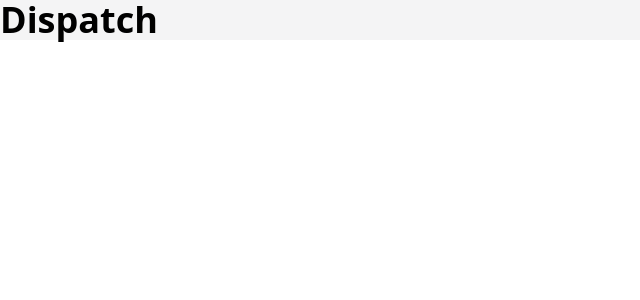
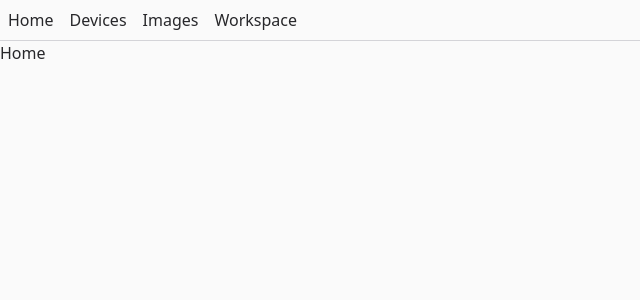
Before and after one commit to DispatchOTA/dispatch, a React (Vite) app in the folder apps/frontend/: page / in a window 1280 px wide. Shown: the top 300 px of the page, without its empty margins (0-640 px from the left). Built offline with nearby package versions, Linux system fonts and the light colour scheme.

Commit message:
Frontend skeleton (#54)
* Adding pages

* Adding workspace page

* Adding basic layout

---------

Co-authored-by: AndrewMurtagh <22800080+AndrewMurtagh@users.noreply.github.com>

```diff
--- a/apps/frontend/package.json
+++ b/apps/frontend/package.json
@@ -13,6 +13,7 @@
     "@tailwindcss/vite": "^4.0.0",
     "react": "^18.3.1",
     "react-dom": "^18.3.1",
+    "react-router": "^7.1.3",
     "tailwindcss": "^4.0.0"
   },
   "devDependencies": {
--- a/apps/frontend/src/App.tsx
+++ b/apps/frontend/src/App.tsx
@@ -1,9 +1,20 @@
-const Page = () => {
+import { BrowserRouter, Routes, Route } from 'react-router';
+import Home from './home';
+import Devices from './devices';
+import Images from './images';
+import Workspace from './workspace';
+
+const App = () => {
   return (
-    <div className="bg-zinc-100">
-      <h1 className="text-4xl font-bold">Dispatch</h1>
-    </div>
+    <BrowserRouter>
+      <Routes>
+        <Route path='/' element={<Home />} />
+        <Route path='/devices' element={<Devices />} />
+        <Route path='/images' element={<Images />} />
+        <Route path='/workspace' element={<Workspace />} />
+      </Routes>
+    </BrowserRouter>
   )
 }
 
-export default Page;
+export default App;
--- /dev/null
+++ b/apps/frontend/src/components/layout.tsx
@@ -0,0 +1,19 @@
+import { Link } from 'react-router';
+
+export const Layout = ({ children }: { children: React.ReactNode }) => {
+  return (
+    <div className='bg-zinc-50 w-screen h-screen text-zinc-800'>
+      <div className='border-b border-zinc-300'>
+        <div className='container mx-auto flex flex-row gap-4 p-2'>
+          <Link className='flex' to='/'>Home</Link>
+          <Link className='flex' to='/devices'>Devices</Link>
+          <Link className='flex' to='/images'>Images</Link>
+          <Link className='flex' to='/workspace'>Workspace</Link>
+        </div>
+      </div>
+      <div className='container mx-auto'>
+        {children}
+      </div>
+    </div>
+  );
+};
--- /dev/null
+++ b/apps/frontend/src/devices/index.tsx
@@ -0,0 +1,11 @@
+import { Layout } from '../components/layout';
+
+export const Page = () => {
+  return (
+    <Layout>
+      <h1>Devices</h1>
+    </Layout>
+  )
+}
+
+export default Page;
--- /dev/null
+++ b/apps/frontend/src/home/index.tsx
@@ -0,0 +1,11 @@
+import { Layout } from '../components/layout';
+
+export const Page = () => {
+  return (
+    <Layout>
+      <h1>Home</h1>
+    </Layout>
+  )
+}
+
+export default Page;
--- /dev/null
+++ b/apps/frontend/src/images/index.tsx
@@ -0,0 +1,11 @@
+import { Layout } from '../components/layout';
+
+export const Page = () => {
+  return (
+    <Layout>
+      <h1>Images</h1>
+    </Layout>
+  )
+}
+
+export default Page;
--- /dev/null
+++ b/apps/frontend/src/workspace/index.tsx
@@ -0,0 +1,11 @@
+import { Layout } from '../components/layout';
+
+export const Page = () => {
+  return (
+    <Layout>
+      <h1>Workspace</h1>
+    </Layout>
+  )
+}
+
+export default Page;
```
Also changed, not shown: 1 other file (tests, documents, lock files or other folders).
